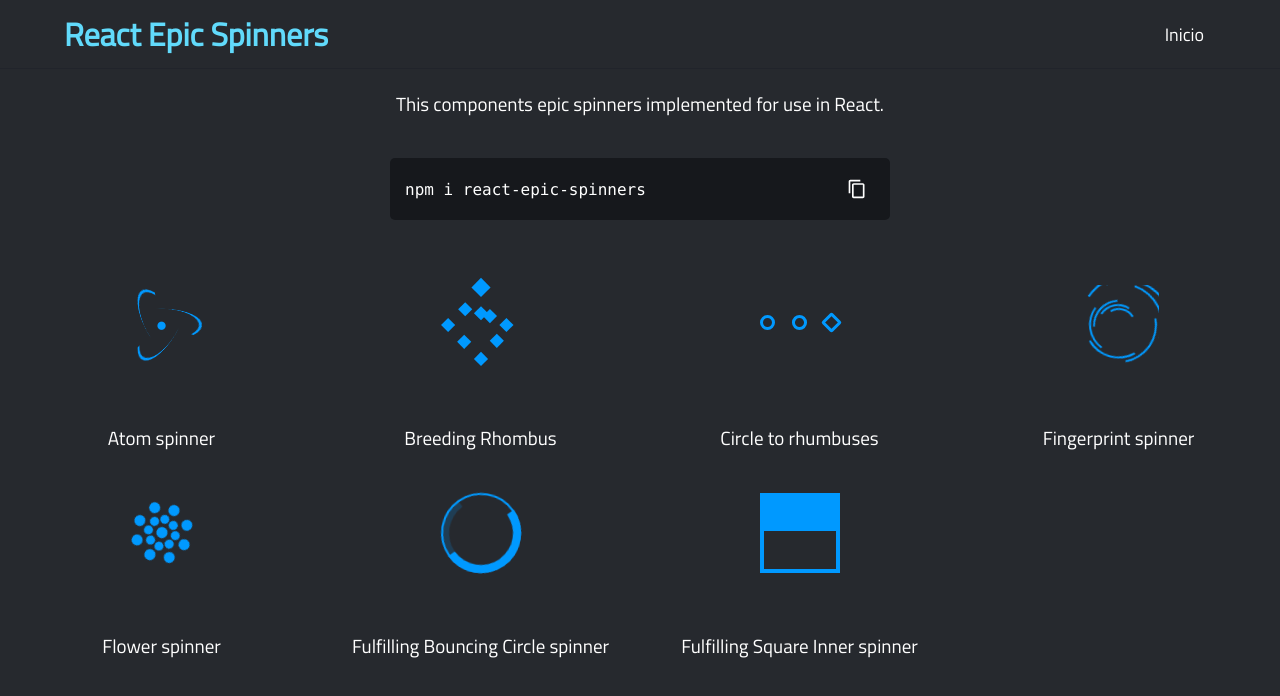
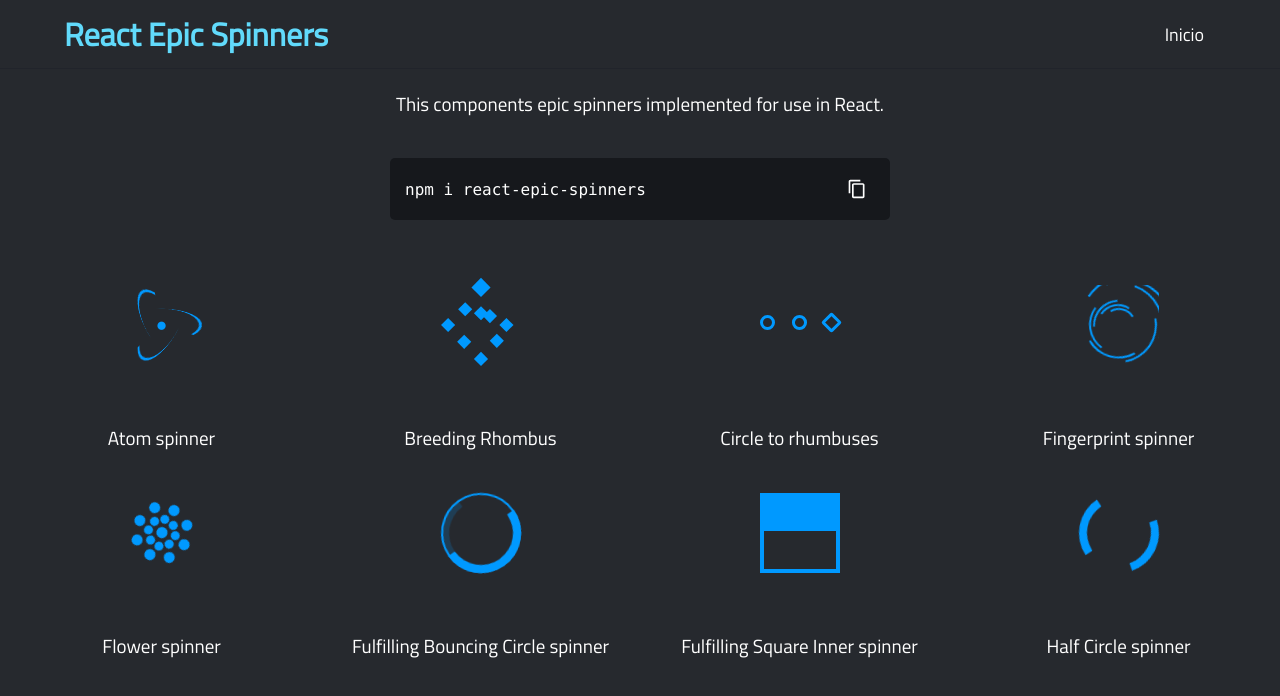
Before and after one commit to Juanestban/react-epic-spinners, a React (Create React App) app: page /#/ in a window 1280 px wide. Shown: the top 696 px of the page. Built offline with nearby package versions, Linux system fonts and the light colour scheme.

Commit message:
Feat: add new spinner [Half Circle Spinner]

```diff
--- /dev/null
+++ b/src/components/Molecules/Spinners/HalfCircleSpinner/HalfCircleSpinner.js
@@ -0,0 +1,10 @@
+import { HalfCircleContainer } from './styles'
+
+export const HalfCircleSpinner = (props) => {
+  return (
+    <HalfCircleContainer {...props}>
+      <div className="circle circle-1" />
+      <div className="circle circle-2" />
+    </HalfCircleContainer>
+  )
+}
--- /dev/null
+++ b/src/components/Molecules/Spinners/HalfCircleSpinner/index.js
@@ -0,0 +1 @@
+export { HalfCircleSpinner as default } from './HalfCircleSpinner'
--- /dev/null
+++ b/src/components/Molecules/Spinners/HalfCircleSpinner/styles.js
@@ -0,0 +1,41 @@
+import styled from 'styled-components'
+
+const getColor = ({ color = '#ff1d5e' }) => color
+const getDuration = ({ duration = 1000 }) => `${duration}ms`
+const getSize = ({ size = 60 }) => `${size}px`
+
+export const HalfCircleContainer = styled.div`
+  width: ${getSize};
+  height: ${getSize};
+  border-radius: 100%;
+  position: relative;
+
+  & .circle {
+    content: '';
+    position: absolute;
+    width: 100%;
+    height: 100%;
+    border-radius: 100%;
+    border: calc(${getSize} / 10) solid transparent;
+  }
+
+  & .circle-1 {
+    border-top-color: ${getColor};
+    animation: halfCircleSpinnerAnimate ${getDuration} infinite;
+  }
+
+  & .circle-2 {
+    border-bottom-color: ${getColor};
+    animation: halfCircleSpinnerAnimate ${getDuration} infinite alternate;
+  }
+
+  @keyframes halfCircleSpinnerAnimate {
+    0% {
+      transform: rotate(0deg);
+    }
+
+    100% {
+      transform: rotate(360deg);
+    }
+  }
+`
--- a/src/components/Molecules/Spinners/index.js
+++ b/src/components/Molecules/Spinners/index.js
@@ -1,10 +1,11 @@
-import { AtomSpinner } from './AtomSpinner/AtomSpinner'
-import { BreedingSpinner } from './BreedingSpinner/BreedingSpinner'
-import { CirclesRhumbusesSpinner } from './CirclesRhumbusesSpinner/CirclesRhumbusesSpinner'
-import { FingerprintSpinner } from './FingerPrintSpinner/FingerPrintSpinner'
-import { FlowerSpinner } from './FlowerSpinner/FlowerSpinner'
-import { FulfillBounCircleSpinner } from './FulfillBounCircleSpinner/FulfillBounCircleSpinner'
-import { FulfillSquareSpinner } from './FulfillSquareSpinner/FulfillSquareSpinner'
+import AtomSpinner from './AtomSpinner'
+import BreedingSpinner from './BreedingSpinner'
+import CirclesRhumbusesSpinner from './CirclesRhumbusesSpinner'
+import FingerprintSpinner from './FingerPrintSpinner'
+import FlowerSpinner from './FlowerSpinner'
+import FulfillBounCircleSpinner from './FulfillBounCircleSpinner'
+import FulfillSquareSpinner from './FulfillSquareSpinner'
+import HalfCircleSpinner from './HalfCircleSpinner'
 
 const Spinners = {
   AtomSpinner,
@@ -14,6 +15,7 @@
   FlowerSpinner,
   FulfillBounCircleSpinner,
   FulfillSquareSpinner,
+  HalfCircleSpinner,
 }
 
 const nameSpinners = [
@@ -24,6 +26,7 @@
   'Flower spinner',
   'Fulfilling Bouncing Circle spinner',
   'Fulfilling Square Inner spinner',
+  'Half Circle spinner',
 ]
 
 export default Spinners
@@ -35,5 +38,6 @@
   FlowerSpinner,
   FulfillBounCircleSpinner,
   FulfillSquareSpinner,
+  HalfCircleSpinner,
   nameSpinners,
 }
```
